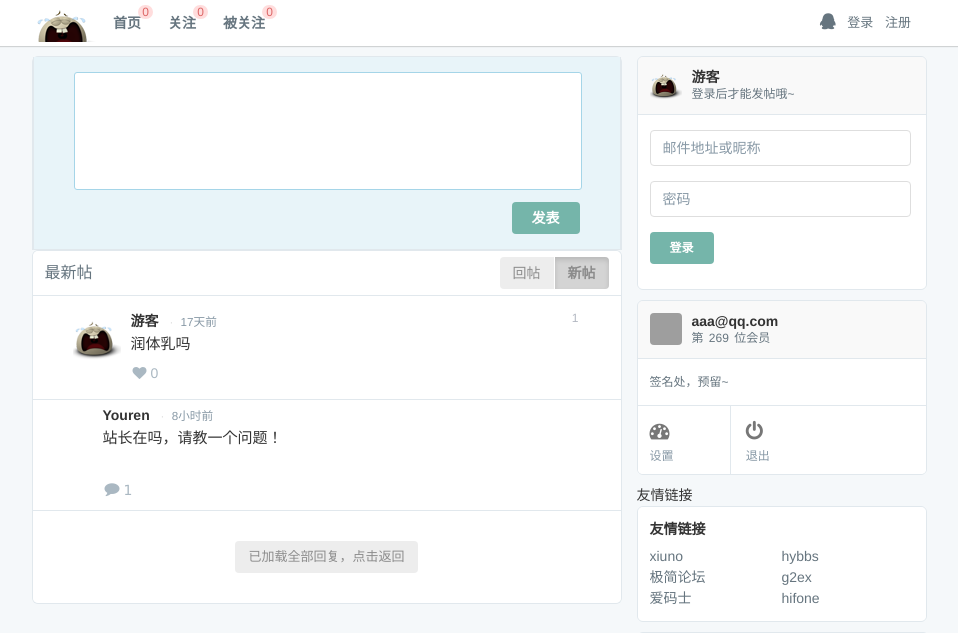
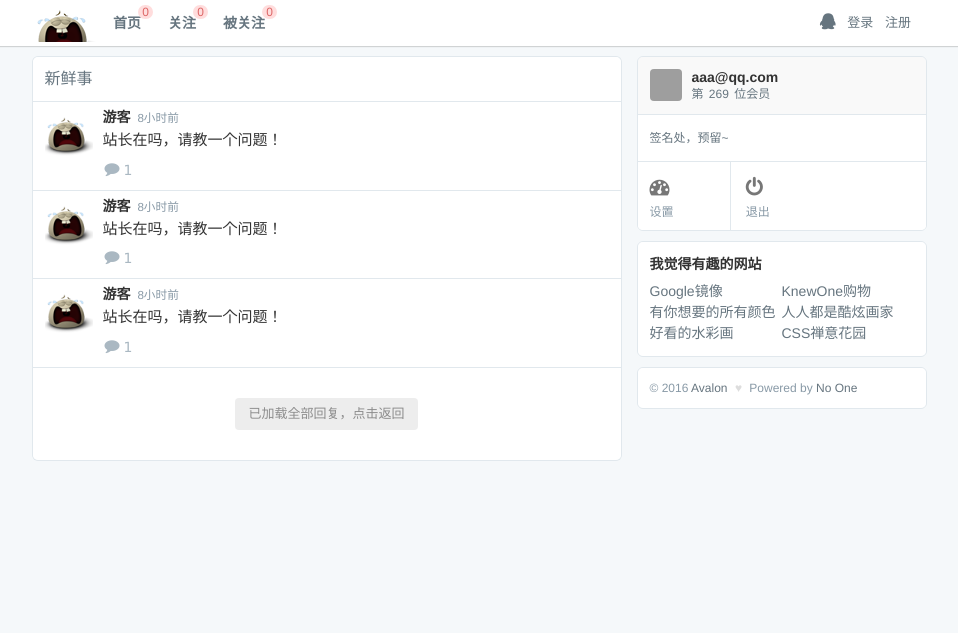
Before and after one commit to sunwk/my_twitter, a Flask app: page /timeline/test in a window 1280 px wide. Shown: the top 633 px of the page, without its empty margins (161-1119 px from the left). After the commit the page ends 461 px from the top, so only its background shows below. Run offline with Flask 2, Linux system fonts and the light colour scheme; some libraries are stand-ins or nearby versions; grey boxes are pictures that could not be loaded.

Commit message:
总timeline的html完成

```diff
--- a/routes/timeline.py
+++ b/routes/timeline.py
@@ -34,4 +34,4 @@
 
 @main.route('/test')
 def test_view():
-    return render_template('tweet_detail.html')
+    return render_template('all_timeline_aftersign.html')
--- /dev/null
+++ b/templates/all_timeline_aftersign.html
@@ -0,0 +1,201 @@
+{% extends'base.html' %}
+{% block head %}
+    <link rel="stylesheet" href="//cdn.bootcss.com/font-awesome/4.6.3/css/font-awesome.min.css">
+    <link rel="stylesheet" href="../static/css/twitter.css">
+    <link rel="stylesheet" href="../static/css/xiunoui.css">
+{% endblock %}
+{% block body %}
+    {{ super() }}
+
+    <div class="container">
+        <div class="content">
+            <div class="content-header">
+                <div class="tw-header-inner">
+                    <h2>新鲜事</h2>
+                </div>
+            </div>
+
+            <ol class="reply-items" id="postlist">
+
+                <li class="stream-item">
+                    <div class="stream-content" href="thread-142.htm">
+                        <a href="#" class="item-user">
+                            <img class="item-avatar" src="{{ url_for('static', filename='img/01.png') }}" alt="游客"
+                                 width="48px"
+                                 height="48px">
+                            <strong class="item-nickname">游客</strong>
+                        </a>
+                        <small class="time" title="发帖时间">
+                            8小时前
+                        </small>
+                        <p class="item-message">
+                            站长在吗，请教一个问题！
+                        </p>
+                        <div class="post-actions">
+                            <a href="#" title="1 回复">
+                                <span class="web-icon icon-comment">
+                                    <i class="fa fa-comment" title="回复"></i>
+                                </span>
+                                <span class="replies">1</span>
+                            </a>
+{#                                <span class="like" title="0 喜欢">#}
+{#                                    <i class="fa fa-heart" title="喜欢"></i>#}
+{#                                    <span class="likes">0</span>#}
+{#                                </span>#}
+                        </div>
+                    </div>
+                </li>
+
+                                <li class="stream-item">
+                    <div class="stream-content" href="thread-142.htm">
+                        <a href="#" class="item-user">
+                            <img class="item-avatar" src="{{ url_for('static', filename='img/01.png') }}" alt="游客"
+                                 width="48px"
+                                 height="48px">
+                            <strong class="item-nickname">游客</strong>
+                        </a>
+                        <small class="time" title="发帖时间">
+                            8小时前
+                        </small>
+                        <p class="item-message">
+                            站长在吗，请教一个问题！
+                        </p>
+                        <div class="post-actions">
+                            <a href="#" title="1 回复">
+                                <span class="web-icon icon-comment">
+                                    <i class="fa fa-comment" title="回复"></i>
+                                </span>
+                                <span class="replies">1</span>
+                            </a>
+{#                                <span class="like" title="0 喜欢">#}
+{#                                    <i class="fa fa-heart" title="喜欢"></i>#}
+{#                                    <span class="likes">0</span>#}
+{#                                </span>#}
+                        </div>
+                    </div>
+                </li>                <li class="stream-item">
+                    <div class="stream-content" href="thread-142.htm">
+                        <a href="#" class="item-user">
+                            <img class="item-avatar" src="{{ url_for('static', filename='img/01.png') }}" alt="游客"
+                                 width="48px"
+                                 height="48px">
+                            <strong class="item-nickname">游客</strong>
+                        </a>
+                        <small class="time" title="发帖时间">
+                            8小时前
+                        </small>
+                        <p class="item-message">
+                            站长在吗，请教一个问题！
+                        </p>
+                        <div class="post-actions">
+                            <a href="#" title="1 回复">
+                                <span class="web-icon icon-comment">
+                                    <i class="fa fa-comment" title="回复"></i>
+                                </span>
+                                <span class="replies">1</span>
+                            </a>
+{#                                <span class="like" title="0 喜欢">#}
+{#                                    <i class="fa fa-heart" title="喜欢"></i>#}
+{#                                    <span class="likes">0</span>#}
+{#                                </span>#}
+                        </div>
+                    </div>
+                </li>
+            </ol>
+
+            <div class="stream-footer">
+                <div class="stream-end-inner">
+                    <button class="Button win-back">已加载全部回复，点击返回</button>
+                </div>
+            </div>
+        </div>
+
+        <div class="dashboard">
+{#            登录框#}
+{#            <div class="mini-profile">#}
+{#                <div class="profile-summary">#}
+{#                    <div class="profile-content">#}
+{#                        <img src="{{ url_for('static', filename='img/01.png') }}">#}
+{#                        <b>游客</b>#}
+{#                        <small>登录后才能发帖哦~</small>#}
+{#                    </div>#}
+{#                </div>#}
+{#                <div class="profile-bottom">#}
+{#                    <div class="user-intro">#}
+{#                        <div class="signin-wrapper">#}
+{#                            <form class="signin" method="POST" id="login_form" action="#">#}
+{#                                <fieldset>#}
+{#                                    <div class="field">#}
+{#                                        <input class="form-control" type="text" maxlength="26" name="account"#}
+{#                                               placeholder="邮件地址或昵称">#}
+{#                                    </div>#}
+{#                                    <div class="field">#}
+{#                                        <input class="form-control" type="password" maxlength="16" name="password"#}
+{#                                               placeholder="密码">#}
+{#                                    </div>#}
+{#                                </fieldset>#}
+{#                                <div class="clearfix">#}
+{#                                    <button type="submit" class="Button Button--primary">#}
+{#                                        登录#}
+{#                                    </button>#}
+{#                                </div>#}
+{#                            </form>#}
+{#                        </div>#}
+{#                    </div>#}
+{#                </div>#}
+{#            </div>#}
+{#            登陆后#}
+            <div class="mini-profile">
+                <div class="profile-summary">
+                    <a href="my.htm">
+                        <div class="profile-content">
+                            <img src="static/avatar.png">
+                            <b>aaa@qq.com</b>
+                            <small>第 <em>269</em> 位会员</small>
+                        </div>
+                    </a>
+                </div>
+                <div class="profile-bottom">
+                    <div class="user-intro">
+                        签名处，预留~
+                    </div>
+                    <div class="profile-bottom">
+                        <a href="my.htm" class="notify-count">
+                            <i class="fa fa-tachometer"></i>设置
+                        </a>
+                                    <a href="user-logout.htm" class="balance-count">
+                            <i class="fa fa-power-off"></i>退出
+                        </a>
+                    </div>
+                </div>
+            </div>
+{#            友情链接#}
+            <div class="text-list">
+            <div class="text-inner">
+                <div class="text-module-header">
+                    <h3>我觉得有趣的网站</h3>
+                </div>
+                <ul class="text-items text-items2">
+                    <li><a href="https://g.chenjx.cn/" target="_blank">Google镜像</a></li>
+                    <li><a href="https://knewone.com/" target="_blank">KnewOne购物</a></li>
+                    <li><a href="http://nipponcolors.com/" target="_blank">有你想要的所有颜色</a></li>
+                    <li><a href="http://weavesilk.com/" target="_blank">人人都是酷炫画家</a></li>
+                    <li><a href="http://www.alexandraposen.com/" target="_blank">好看的水彩画</a></li>
+                    <li><a href="http://www.csszengarden.com/" target="_blank">CSS禅意花园</a></li>
+                </ul>
+                </div>
+            </div>
+
+            <div class="site-footer">
+                <div class="footer-inner">
+                    <div class="footer-copyright">
+                        © 2016 <a href="http://www.github.com/sunwk" target="_blank">Avalon</a>
+                        <span class="point">♥</span> Powered by
+                        <a href="http://bbs.xiuno.com/" target="_blank">No One</a>
+                    </div>
+                </div>
+            </div>
+        </div>
+        <div class="clear"></div>
+    </div>
+{% endblock %}
--- a/templates/tweet_detail.html
+++ b/templates/father.html
@@ -168,7 +168,7 @@
                     </div>
                 </div>
             </div>
-            友情链接
+{#            友情链接#}
             <div class="text-list">
             <div class="text-inner">
                 <div class="text-module-header">
```
Also changed, not shown: templates/all_timeline_beforesign.html (added, +201 -0 lines), templates/node.html (deleted, +0 -32 lines), templates/node_index.html (deleted, +0 -24 lines), templates/todo_edit.html (deleted, +0 -16 lines), templates/todo_index.html (deleted, +0 -29 lines), templates/topic.html (deleted, +0 -18 lines), templates/topic_index.html (deleted, +0 -34 lines).
